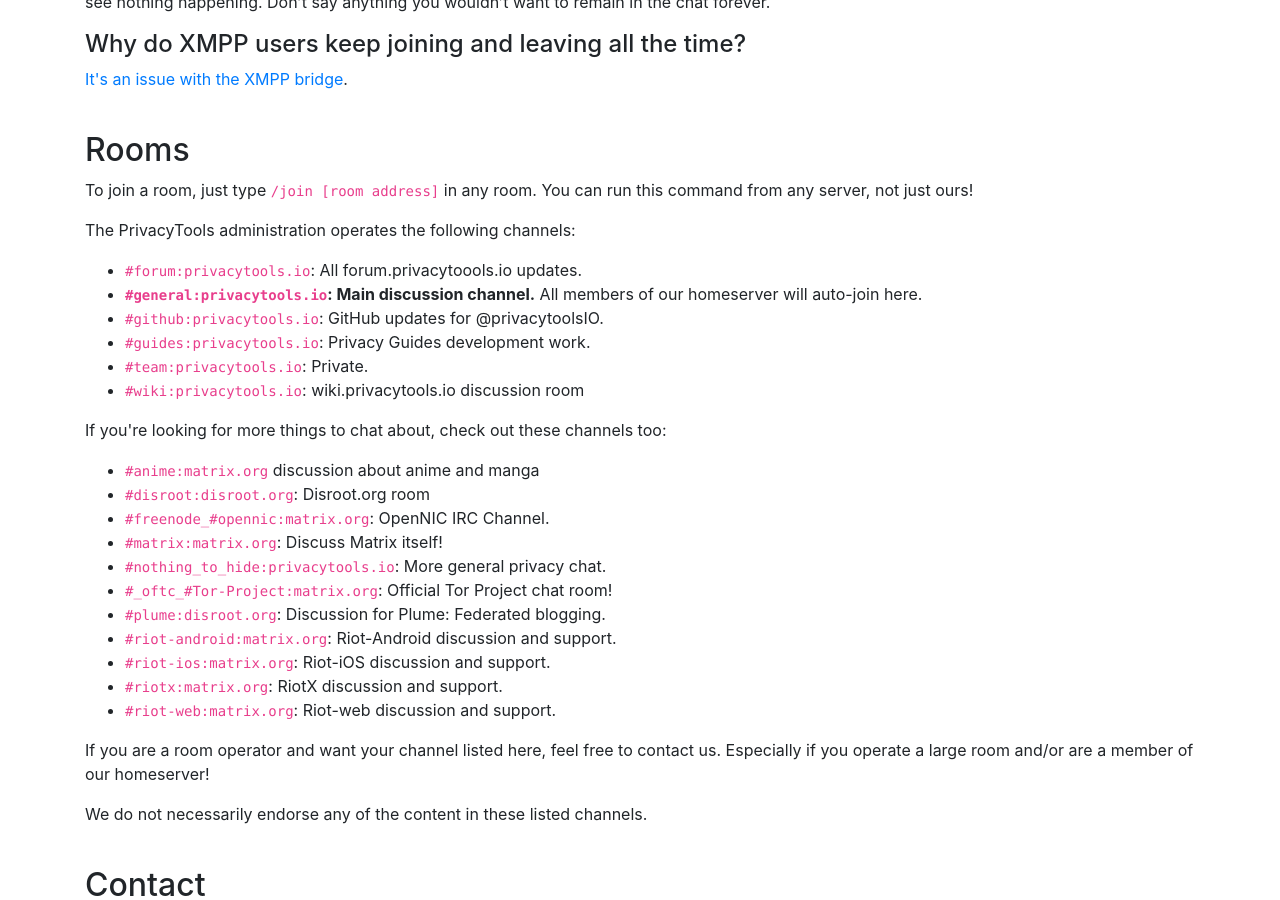
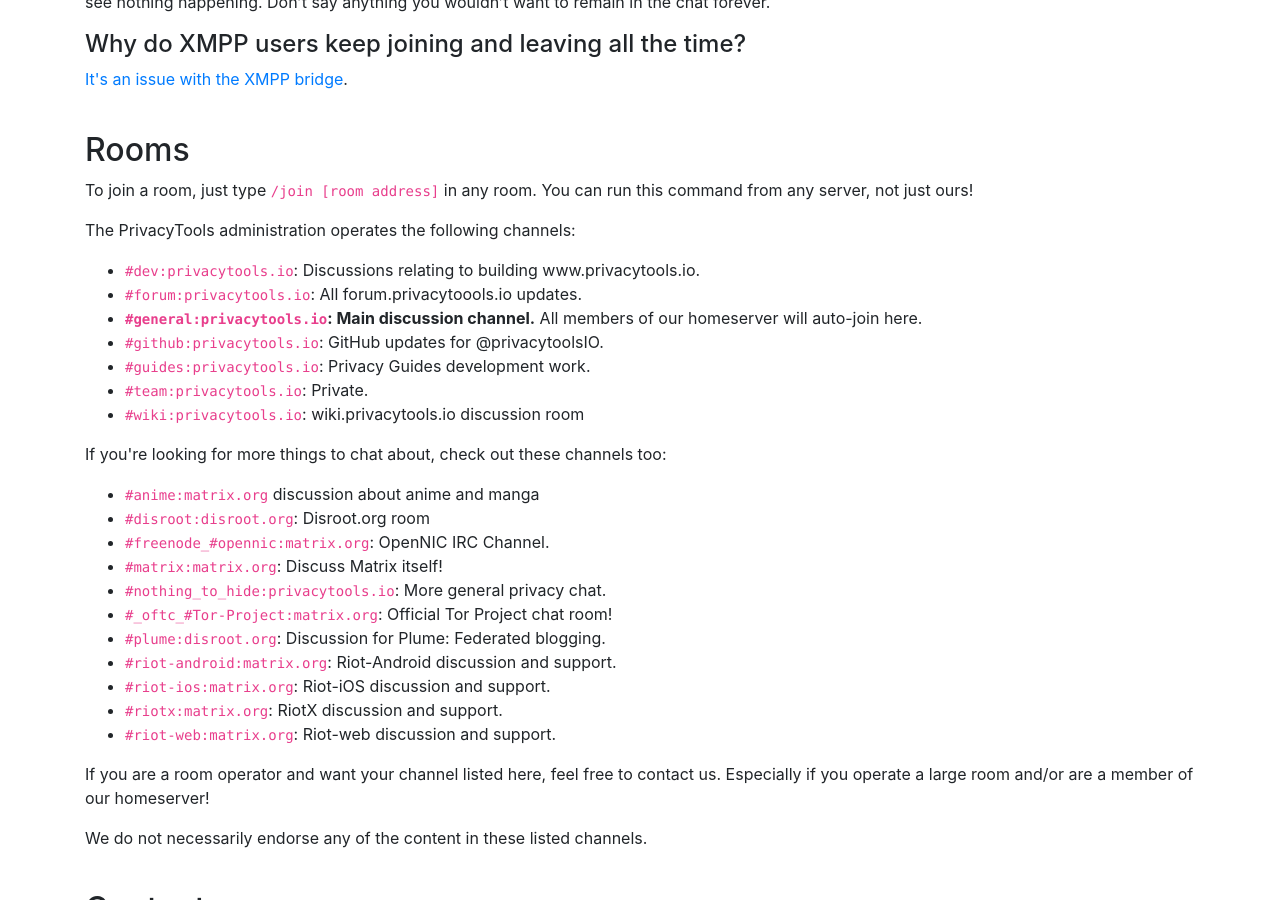
Before and after one commit to privacytools/static-sites, a Jekyll site: the page built from chat/index.html, in a window 1280 px wide and 900 px high, scrolled down 2677 px. Built offline with Jekyll 4.4.1, drawn with Linux system fonts in a browser that asks for light colours.

Commit message:
Add #dev:privacytools.io

```diff
--- a/chat/index.html
+++ b/chat/index.html
@@ -74,6 +74,7 @@
 <p>To join a room, just type <code>/join [room address]</code> in any room. You can run this command from any server, not just ours!</p>
 <p>The PrivacyTools administration operates the following channels:</p>
 <ul>
+  <li><code>#dev:privacytools.io</code>: Discussions relating to building www.privacytools.io.</li>
   <li><code>#forum:privacytools.io</code>: All forum.privacytoools.io updates.</li>
   <li><strong><code>#general:privacytools.io</code>: Main discussion channel.</strong> All members of our homeserver will auto-join here.</li>
   <li><code>#github:privacytools.io</code>: GitHub updates for @privacytoolsIO.</li>
```
